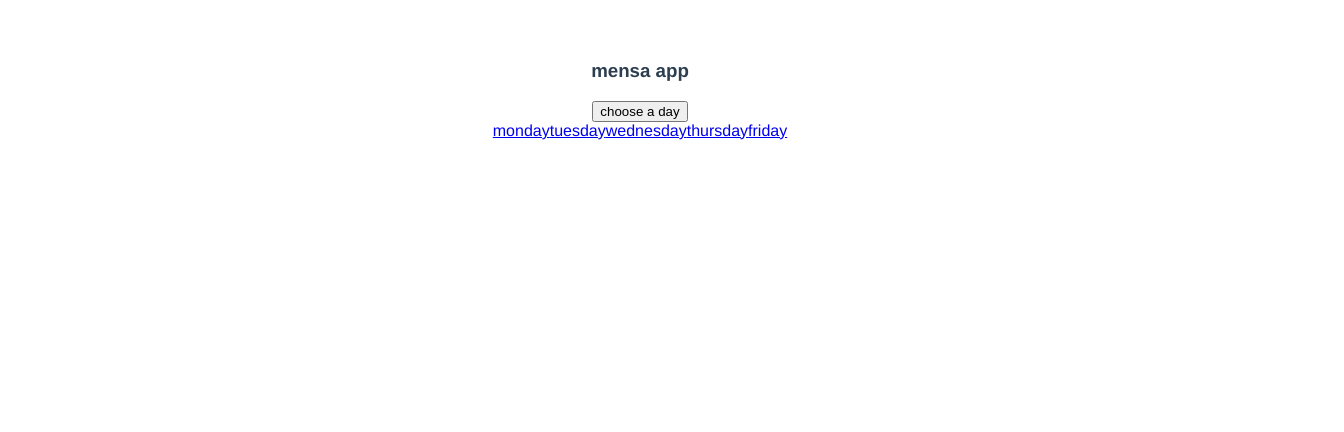
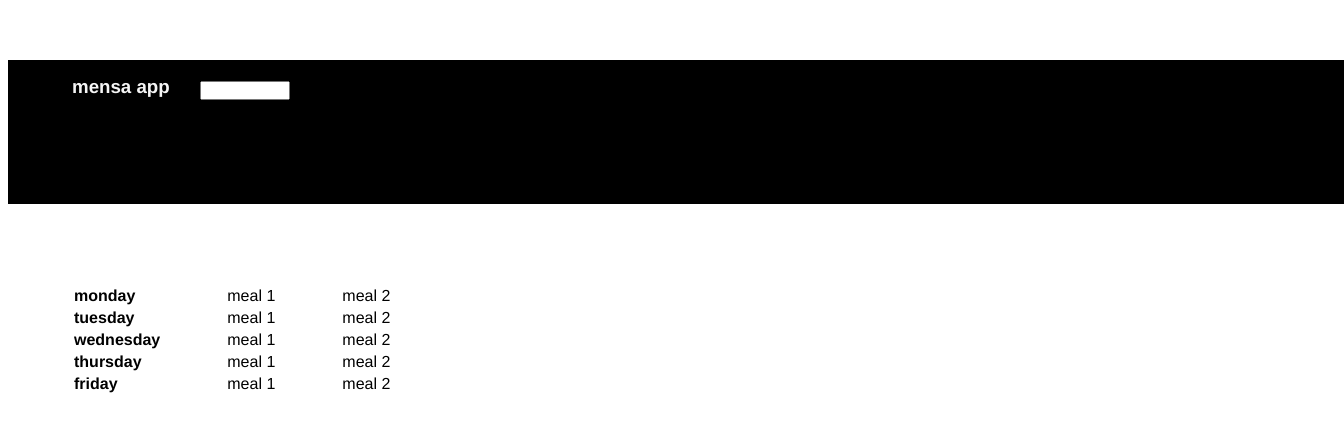
Before and after one commit to lisaschulzke/vueapp, a Vue app: page / in a window 1280 px wide. Shown: the top 432 px of the page, 1344 px wide, since content can reach past the window. Built offline with nearby package versions, Linux system fonts and the light colour scheme.

Commit message:
added css and table

```diff
--- a/src/App.vue
+++ b/src/App.vue
@@ -3,7 +3,7 @@
     <!-- <img alt="Vue logo" src="./assets/logo.png"> -->
     <Plan msg="Welcome to Your Vue.js App"/>
   </div>
-</template>
+</template>a
 
 <script>
 import Plan from './views/Plan.vue'
--- a/src/views/Plan.vue
+++ b/src/views/Plan.vue
@@ -1,30 +1,100 @@
 <template>
+<div>
   <div class="header" id="navigationbar">
-    <h3 id="headline">mensa app</h3>
+    <h3 class="headline">mensa app</h3>
     <div class="dropdown">
-      <button class="dropbtn">choose a day</button>
-      <div class="dropdown-content">
+      <!-- <button class="dropbtn">choose a day</button> -->
+      <select class="select" name="selectbutton">
+        <option value="0">select day</option>
+        <option value="mon">monday</option>
+        <option value="tue">tuesday</option>
+        <option value="wed">wednesday</option>
+        <option value="thu">thursday</option>
+        <option value="fri">friday</option>
+      </select>
+      <!-- <div class="dropdown-content">
         <a href="#">monday</a>
         <a href="#">tuesday</a>
         <a href="#">wednesday</a>
         <a href="#">thursday</a>
         <a href="#">friday</a>
-      </div>
+      </div>-->
+    </div>
+  </div>
+    <table class="table">
+      <tr>
+        <th>monday</th>
+        <td>meal 1</td>
+        <td>meal 2</td>
+      </tr>
+      <tr>
+        <th>tuesday</th>
+        <td>meal 1</td>
+        <td>meal 2</td>
+      </tr>
+      <tr>
+        <th>wednesday</th>
+        <td>meal 1</td>
+        <td>meal 2</td>
+      </tr>
+      <tr>
+        <th>thursday</th>
+        <td>meal 1</td>
+        <td>meal 2</td>
+      </tr>
+      <tr>
+        <th>friday</th>
+        <td>meal 1</td>
+        <td>meal 2</td>
+      </tr>
+    </table>
     </div>
 
-  </div>
 </template>
 
 <script>
 export default {
-  name: 'Plan',
+  name: "Plan",
   props: {
     msg: String
   }
-}
+};
 </script>
 
 <!-- Add "scoped" attribute to limit CSS to this component only -->
 <style scoped>
+.header {
+  color: whitesmoke;
+  background-color: black;
+  display: flex;
+  flex-direction: row;
+  height: 15vh;
+  width: 100%;
+  margin: 0px;
+  margin-top: 6vh;
+  padding: 8px;
+  padding-top: 2vh;
+  padding-left: 5vw;
+}
+.select {
+  margin-left: 30px;
+  margin-top: 5px;
+  cursor: pointer;
+  color: white;
+}
 
+.headline {
+  margin-top: 0px;
+}
+
+.table {
+  text-align: left;
+  margin-top: 10vh;
+  margin-left: 0px;
+  color: black;
+}
+th,
+td {
+  padding-left: 5vw;
+}
 </style>
```
